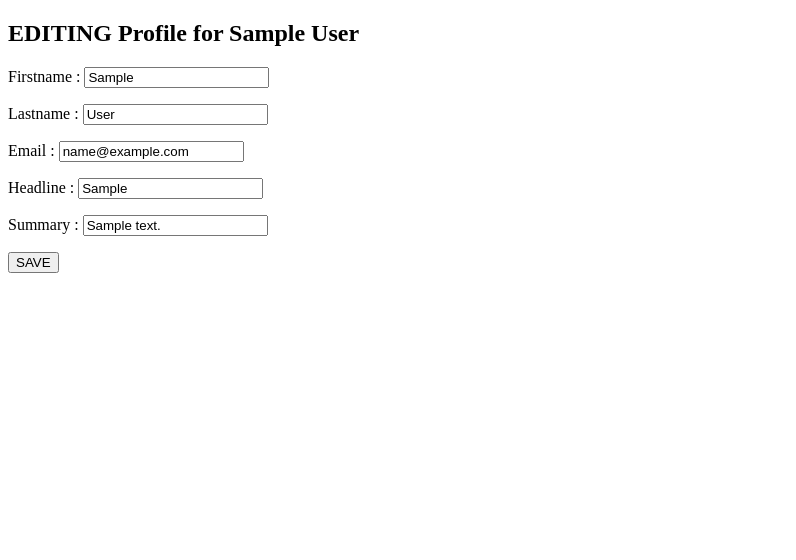
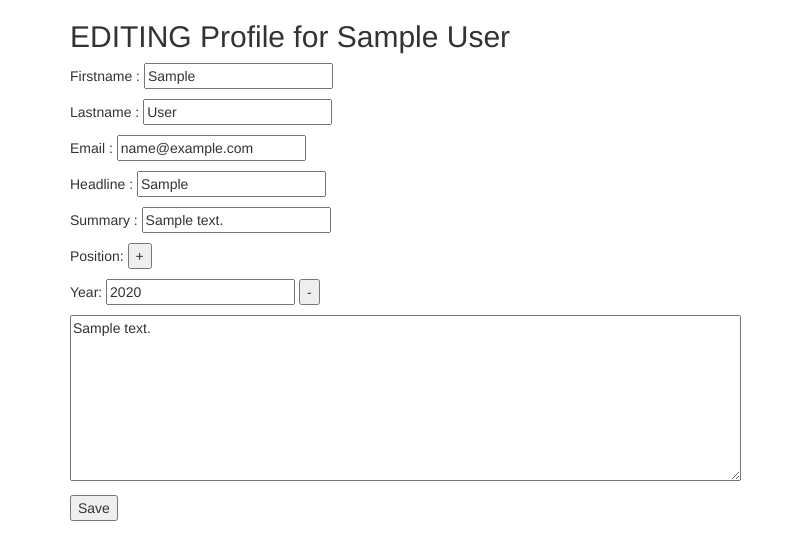
Before and after one commit to SudarshanGiri/Profile-Database, a PHP site: page /edit.php?profile_id=1 in a window 1280 px wide. Shown: the top 560 px of the page, without its empty margins (0-796 px from the left). Run offline with PHP 8.4, Linux system fonts and the light colour scheme; the visitor is signed in with stand-in values (Sample User, id 1); tables that the repository leaves empty or names only in its code hold one stand-in row (values such as "Sample post"); some libraries are stand-ins or nearby versions.

Commit message:
fixed some name issues

```diff
--- a/edit.php
+++ b/edit.php
@@ -1,3 +1,4 @@
+<?php include 'head.php'; include 'dbcon.php'; ?>
 <!DOCTYPE html>
 <html lang="en">
 <head>
@@ -8,6 +9,8 @@
 <body>
  <!---- VALIDATE and UPDATE  using PHP------->
 <?php
+     $p_id=$_REQUEST['profile_id'];
+
     if(isset($_POST['save'])){
         $first_name=$_POST['first_name'];
         $last_name=$_POST['last_name'];
@@ -29,7 +32,33 @@
             $sql = "UPDATE profile SET first_name=:first_name, last_name=:last_name, email=:email, headline=:headline, summary=:summary WHERE profile_id=$p_id";
             $stmt= $pdo->prepare($sql);
             $stmt->execute($data);
+
+
+            $rank=1;
+            for($i=1; $i<=9; $i++) {
+                    $year = $_POST['year'.$i];
+                    $desc = $_POST['desc'.$i];
+                    if($year!==null){
+
+                        $sql2 = "UPDATE position SET rank=:rank, year=:year, description=:desc  WHERE profile_id=$p_id";
+                        $stmt2= $pdo->prepare($sql2);
+                        $stmt2->execute(array(
+                            ':rank' => $rank,
+                            ':year' => $year,
+                            ':desc' => $desc)
+                        );
+                        $rank++;
+
+
+
+
+                    }
+
+            }
+
+
             $_SESSION['message'] = "Profile Updated";
+
             header('Location: index.php');
 
         }
@@ -50,7 +79,7 @@
         //$result = $stmt->fetchAll(PDO::FETCH_ASSOC);
 
         while($result = $stmt->fetch()){
-            ?>
+            ?><div class="container">
             <h2>EDITING Profile for <?php echo $_SESSION['name']?></h2>
             <form action="" method="post">
             <p>Firstname : <input id="fname" name="first_name" type="text" value="<?php echo $result['first_name'];?>"></p>
@@ -59,11 +88,36 @@
             <p>Headline : <input id="headline" name="headline" type="text" value="<?php echo $result['headline'];?>"></p>
             <p>Summary : <input id="summary" name="summary" type="text" value="<?php echo $result['summary'];?>"></p>
 
-            <p><input type="submit" onclick="validate();" name="save" value="SAVE"></p>
-            </form>
 
             <?php
         }
+
+
+        $sql2="select * from position where profile_id=$p_id and year!='' ";
+          $stmt2 = $pdo->prepare($sql2);
+          $stmt2->execute();
+
+
+          while($result2 = $stmt2->fetch()){
+                  ?>
+
+                    <p>Position: <input type="submit" id="addPos" value="+">
+                    <div id="position_fields">
+                    <div id="position1">
+                    <p>Year: <input type="text" name="year1" value="<?php echo $result2['year'];?>" />
+                    <input type="button" value="-" onclick="$('#position1').remove();return false;">
+                    </p>
+                    <textarea style="text-align:left;"name="desc1" rows="8" cols="80"><?php echo $result2['description'];?></textarea>
+                    </div>
+                    </div></p>
+
+                    <p>
+                    </form>
+
+                  <?php
+          }
+          ?><p><button type="submit" onclick="validate();" name="save" value="Save">Save</button><?php
+
 
 
     }
@@ -97,5 +151,29 @@
     }
 </script>
 
+<script>
+countPos = 1;
+
+$(document).ready(function(){
+    window.console && console.log('Document ready called');
+    $('#addPos').click(function(event){
+        event.preventDefault();
+        if ( countPos >= 9 ) {
+            alert("Maximum of nine position entries exceeded");
+            return;
+        }
+        countPos++;
+        window.console && console.log("Adding position "+countPos);
+        $('#position_fields').append(
+            '<div id="position'+countPos+'"> \
+            <p>Year: <input type="text" name="year'+countPos+'" value="" /> \
+            <input type="button" value="-" \
+            onclick="$(\'#position'+countPos+'\').remove();return false;"></p> \
+            <textarea name="desc'+countPos+'" rows="8" cols="80"></textarea>\
+            </div>');
+    });
+});
+</script>
+
 </body>
 </html>
--- a/index.php
+++ b/index.php
@@ -9,7 +9,7 @@ session_start(); ?>
     <title>Sudarshan Giri</title>
 </head>
 <body>
-    <p><h2>RESUME REGISTRY OF SUDARSHAN GIRI</h2></p>
+    <p><h2>RESUME REGISTRY OF Sudarshan Giri</h2></p>
     <?php
     if(isset($_SESSION['message'])){
         echo $_SESSION['message'];
@@ -21,7 +21,7 @@ session_start(); ?>
 
     }
     else{
-        echo " <p><a href='login.php'> Login</a></p>";
+        echo " <p><a href='login.php'>Please log in</a></p>";
 
 
     }
@@ -67,7 +67,7 @@ session_start(); ?>
            }  ?></table><?php
 
            if(isset($_SESSION['user_id'])){
-            echo " <p><a href='add.php'> Add new Entry</a></p>";
+            echo " <p><a href='add.php'>Add New Entry</a></p>";
 
         }
 
```
Also changed, not shown: add.php (+4 -3 lines), view.php (+13 -0 lines).
